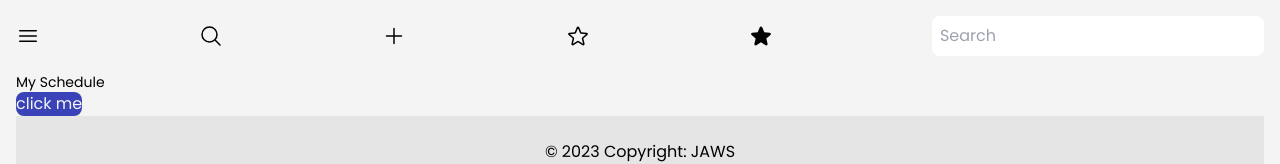
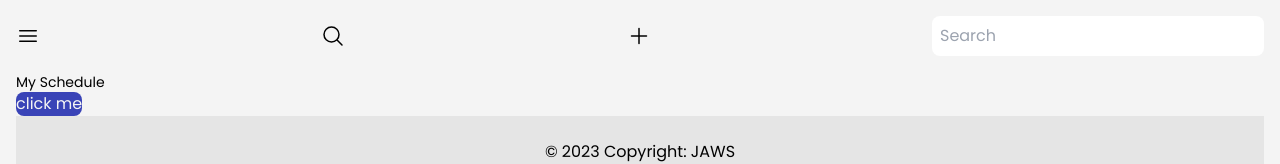
Before and after one commit to Wenjing2023/JobShark, a Next.js app: page / in a window 1280 px wide. Shown: the top 164 px of the page. Built offline with nearby package versions, Linux system fonts and the light colour scheme.

Commit message:
sidemenu completed

```diff
--- a/app/Atoms/Icon.tsx
+++ b/app/Atoms/Icon.tsx
@@ -87,10 +87,15 @@ const icons = [MAGNIFYING_ICON, MENU_ICON, ADD_ICON, SAVE_ICON, SAVED_ICON];
 
 interface IconProps {
   iconKind: IconKind;
+  onClick:()=> void;
 }
 
-const Icon = ({ iconKind }: IconProps) => {
-  return <>{icons[iconKind]}</>;
+const Icon = ({ iconKind, onClick }: IconProps) => {
+  return <>
+  <div onClick={onClick}>
+  {icons[iconKind]}
+  </div>
+  </>;
 };
 
 export default Icon;
--- a/app/Organisms/Banner.tsx
+++ b/app/Organisms/Banner.tsx
@@ -1,18 +1,31 @@
-import { ReactNode } from "react";
+"use client"
+import { ReactNode, useState } from "react";
 import TextInput from "../Atoms/TextInput";
 import Icon from "../Atoms/Icon";
 import IconKind from "../IconKind";
+import SideMenu from "./SideMenu";
 
 const Banner = () => {
-    return ( <>
-    <Icon iconKind={IconKind.Menu} />
-    <Icon iconKind={IconKind.Search} />
-    <Icon iconKind={IconKind.Add} />
-    <Icon iconKind={IconKind.Save} />
-    <Icon iconKind={IconKind.Saved} />
 
-    <TextInput placeholder="Search"/>
-    </> );
-}
+  const [isMenuOpen, setIsMenuOpen] = useState(false);
+
+  const handleToggleSideMenu = () => {
+    console.log("called handleToggleSideMenu")
+    setIsMenuOpen(!isMenuOpen);
+  };
+  return (
+    <>
+    <SideMenu isMenuOpen={isMenuOpen}/>
+      <Icon iconKind={IconKind.Menu} onClick={handleToggleSideMenu} />
+      <Icon iconKind={IconKind.Search} onClick={() => {}} />
+      <Icon iconKind={IconKind.Add} onClick={() => {}} />
+      {/* <Icon iconKind={IconKind.Save} />
+    <Icon iconKind={IconKind.Saved} /> */}
+
+      <TextInput placeholder="Search" />
+
+    </>
+  );
+};
 
 export default Banner;
--- a/app/Organisms/SearchForm.tsx
+++ b/app/Organisms/SearchForm.tsx
@@ -1,5 +1,6 @@
 const SearchForm = () => {
     return ( <>
+
 
     </> );
 }
--- a/app/Organisms/SideMenu.tsx
+++ b/app/Organisms/SideMenu.tsx
@@ -0,0 +1,29 @@
+import Title from "../Atoms/Title";
+interface SideMenuProps{
+    isMenuOpen: boolean
+}
+
+const SideMenu = ({isMenuOpen}: SideMenuProps) => {
+    return ( <>
+   <aside className={`h-screen w-64 fixed top-20 left-0 transition-transform ${
+          isMenuOpen ? "translate-x-0" : "-translate-x-full"
+        }`}>
+    <Title text="Menu" />
+    <nav >
+        <ul>
+            <li>
+                <p>Home</p>
+            </li>
+            <li>
+                <p>Profile</p>
+            </li>
+            <li>
+                <p>Jobs</p>
+            </li>
+        </ul>
+    </nav>
+   </aside>
+    </> );
+}
+
+export default SideMenu;
```
